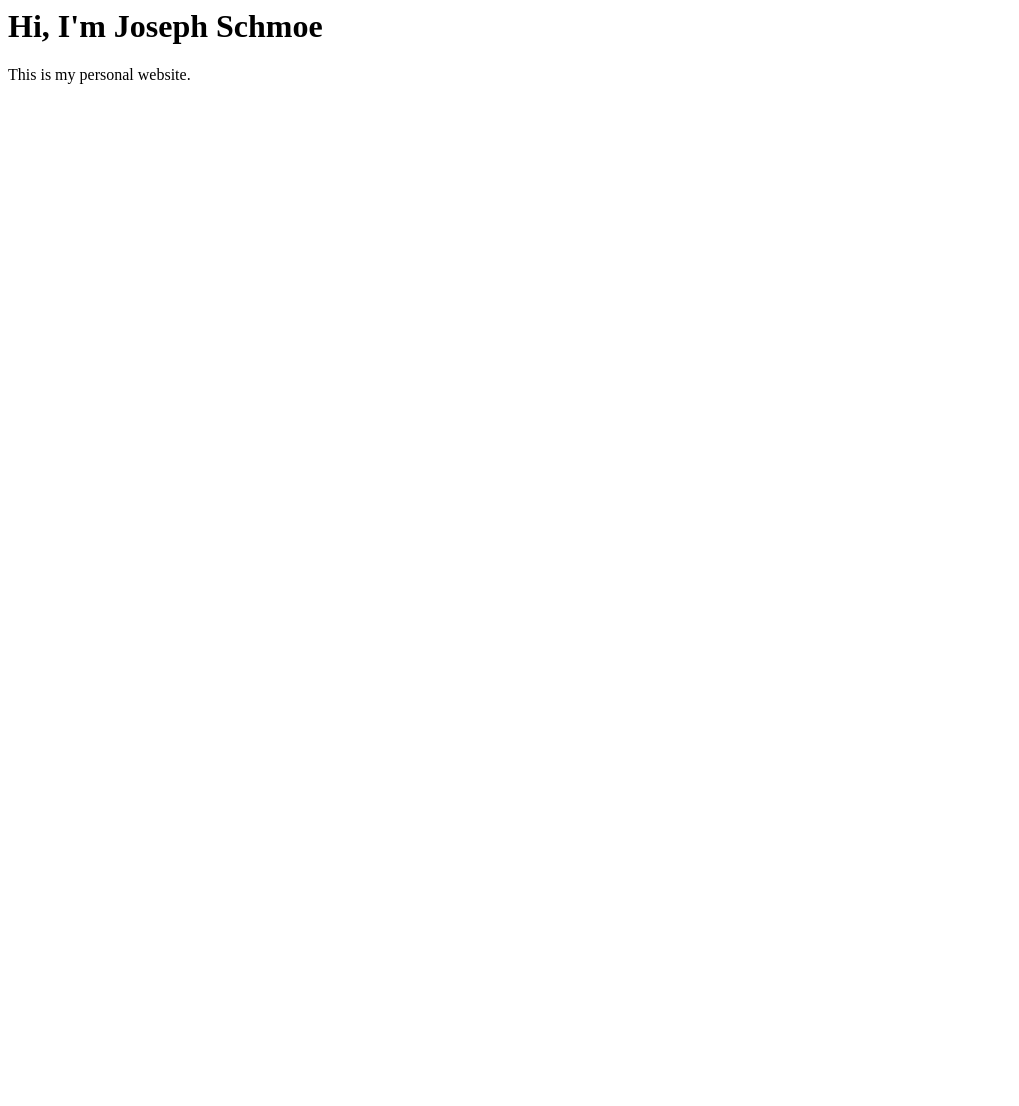
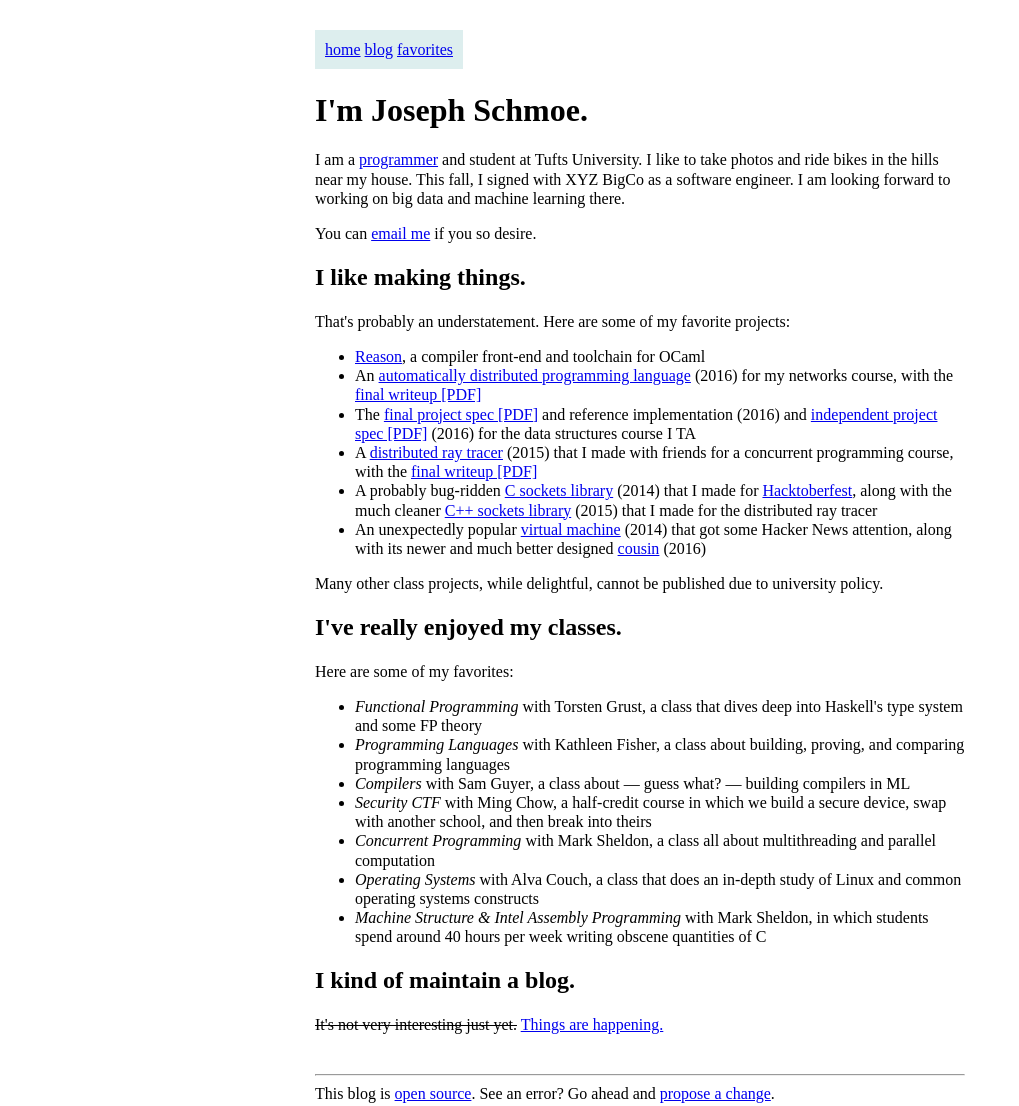
Before and after one commit to tekknolagi/schmoejoseph.com, a plain HTML site: page index.html in a window 1280 px wide. Shown: the whole page, without its empty margins (0-1019 px from the left). Before the commit the page ends 800 px from the top, so only its background shows below. Drawn offline with Linux system fonts and the light colour scheme.

Commit message:
Update to look better

```diff
--- /dev/null
+++ b/css/main.css
@@ -0,0 +1 @@
+body{font-family:serif}div.pagecontents{margin:20px auto 0px auto;max-width:650px;line-height:1.2;font-size:16px;padding:10px}div.navbar{display:inline-block;padding:10px;background-color:#DEE}div.post-date{display:inline-block;float:right;padding-left:10px;padding-right:20px}h1,h2,h2{line-height:1.2}aside{margin-top:-20px;margin-bottom:-10px;margin-left:20px;font-style:italic}code,pre{max-width:650px}pre{overflow:auto;word-wrap:normal;white-space:pre;display:block;padding:15px}div.footnotes ol{padding-left:0}a.newlink:after{content:"(new!)";padding-left:5px;color:red;font-style:italic;display:inline-block;text-decoration:none}footer hr{margin-top:40px}p code,li code{color:green}table{margin:15px 0;padding:0}table tr{border-top:1px solid #cccccc;background-color:white;margin:0;padding:0}table tr:nth-child(2n){background-color:#f8f8f8}table tr th{font-weight:bold;border:1px solid #cccccc;text-align:left;margin:0;padding:6px 13px}table tr td{border:1px solid #cccccc;text-align:left;margin:0;padding:6px 13px}table tr th :first-child,table tr td :first-child{margin-top:0}table tr th :last-child,table tr td :last-child{margin-bottom:0}
--- a/index.html
+++ b/index.html
@@ -1,11 +1,142 @@
-<html>
+
+<!DOCTYPE html>
+<html lang="en">
   <head>
-        <title>Joseph Schmoe's personal website</title>
+        <meta charset="utf-8">
+    <meta name="viewport" content="width=device-width, initial-scale=1">
+    <meta name="author" content="Joseph Schmoe" />
+    <meta name="author" content="Joseph Schmoe" />
+    <meta name="contact" content="joe@schmoejoseph.com" />
+    <meta name="description" content="Joseph Schmoe's personal website." />
+    <meta name="keywords" content="joe schmoe, joseph schmoe, programming, computer science, compsci, website" />
+    <meta name="generator" content="Jekyll" />
+    <meta name="language" content="English" />
+    <meta name="og:type" content="website" />
+    <!-- Begin Jekyll SEO tag v2.3.0 -->
+<title>Joseph Schmoe | Joseph Schmoe’s personal website and blog</title>
+<meta property="og:title" content="Joseph Schmoe" />
+<meta name="author" content="Joseph Schmoe" />
+<meta property="og:locale" content="en_US" />
+<meta name="description" content="Joseph Schmoe’s personal website and blog" />
+<meta property="og:description" content="Joseph Schmoe’s personal website and blog" />
+<link rel="canonical" href="https://schmoejoseph.com/" />
+<meta property="og:url" content="https://schmoejoseph.com/" />
+<meta property="og:site_name" content="Joseph Schmoe" />
+<meta name="twitter:card" content="summary" />
+<meta name="twitter:site" content="@jschmoe" />
+<meta name="twitter:creator" content="@Joseph Schmoe" />
+<script type="application/ld+json">
+{"name":"Joseph Schmoe","description":"Joseph Schmoe’s personal website and blog","author":{"@type":"Person","name":"Joseph Schmoe"},"@type":"WebSite","url":"https://schmoejoseph.com/","image":null,"publisher":null,"headline":"Joseph Schmoe","dateModified":null,"datePublished":null,"sameAs":null,"mainEntityOfPage":null,"@context":"http://schema.org"}</script>
+<!-- End Jekyll SEO tag -->
+
+    <link rel='shortcut icon' type='image/x-icon' href='/favicon.ico' />
+
+    <link rel="stylesheet" type="text/css" href="/css/main.css" />
+    <link rel="alternate" type="application/rss+xml" title="Blog" href="https://schmoejoseph.com/feed.xml" />
   </head>
   <body>
-        <h1>Hi, I'm Joseph Schmoe</h1>
+    <div class="pagecontents">
+        <div class="navbar">
+  <a href="/">home</a>
+  <a href="/blog/">blog</a>
+  <a href="/favorites/">favorites</a>
+</div>
+
+        <h2></h2>
+        <div class="container">
+            <h1>I'm Joseph Schmoe.</h1>
 <p>
-        This is my personal website.
+I am a <a href="https://github.com/jschmoe">programmer</a> and student at
+Tufts University. I like to take photos and ride bikes in the hills near my
+house. This fall, I signed with XYZ BigCo as a software engineer. I am looking
+forward to working on big data and machine learning there.
 </p>
+<p>
+You can <a href="mailto:contact@schmoejoseph.com">email me</a> if you so
+desire.
+</p>
+
+<h2>I like making things.</h2>
+<p>
+That's probably an understatement. Here are some of my favorite projects:
+<ul>
+    <li><a href="https://facebook.github.io/reason/">Reason</a>, a compiler
+        front-end and toolchain for OCaml
+    </li>
+    <li>
+        An <a href="https://github.com/jschmoe/distlisp">automatically
+            distributed programming language</a> (2016) for my networks course,
+        with the <a href="/resources/comp112-writeup.pdf">final writeup [PDF]</a>
+    </li>
+    <li>
+        The <a href="/resources/comp15-homework6.pdf">final project
+            spec [PDF]</a> and reference implementation
+        (2016) and <a href="/resources/comp15-independent.pdf">independent
+            project spec [PDF]</a> (2016) for the data structures course I TA
+    </li>
+    <li>
+        A <a href="https://github.com/TheiaRT/tracer">distributed ray
+            tracer</a> (2015) that I made with friends for a concurrent
+        programming course, with
+        the <a href="/resources/comp50-writeup.pdf">final writeup [PDF]</a>
+    </li>
+    <li>
+        A probably bug-ridden <a href="https://github.com/jschmoe/ssock">C
+            sockets library</a> (2014) that I made
+        for <a href="https://hacktoberfest.digitalocean.com">Hacktoberfest</a>,
+        along with the much
+        cleaner <a href="https://github.com/TheiaRT/libiris">C++ sockets
+            library</a> (2015) that I made for the distributed ray tracer
+    </li>
+    <li>
+        An unexpectedly
+        popular <a href="https://github.com/jschmoe/carp">virtual machine</a>
+        (2014) that got some Hacker News attention, along with its newer and
+        much better designed
+        <a href="https://github.com/RabbitVM/rabbit">cousin</a> (2016)
+    </li>
+</ul>
+
+Many other class projects, while delightful, cannot be published due to
+university policy.
+</p>
+
+<h2>I've really enjoyed my classes.</h2>
+<p>
+Here are some of my favorites:
+<ul>
+
+    <li><i>Functional Programming</i> with Torsten Grust, a class that dives deep into Haskell's type system and some FP theory</li>
+
+    <li><i>Programming Languages</i> with Kathleen Fisher, a class about building, proving, and comparing programming languages</li>
+
+    <li><i>Compilers</i> with Sam Guyer, a class about &mdash; guess what? &mdash; building compilers in ML</li>
+
+    <li><i>Security CTF</i> with Ming Chow, a half-credit course in which we build a secure device, swap with another school, and then break into theirs</li>
+
+    <li><i>Concurrent Programming</i> with Mark Sheldon, a class all about multithreading and parallel computation</li>
+
+    <li><i>Operating Systems</i> with Alva Couch, a class that does an in-depth study of Linux and common operating systems constructs</li>
+
+    <li><i>Machine Structure &amp; Intel Assembly Programming</i> with Mark Sheldon, in which students spend around 40 hours per week writing obscene quantities of C</li>
+
+</ul>
+</p>
+
+<h2>I kind of maintain a blog.</h2>
+<p>
+<del>It's not very interesting just yet.</del> <a href="/blog/">Things are
+    happening.</a>
+</p>
+
+        </div>
+            <footer>
+      <hr>
+      This blog is <a href="https://github.com/jschmoe/tekknolagi.github.com">open source</a>.
+      See an error? Go ahead and
+      <a href="https://github.com/jschmoe/tekknolagi.github.com/edit/master/index.html" title="Help improve index.html">propose a change</a>.
+    </footer>
+
+    </div>
   </body>
 </html>
```
Lines whose indentation alone changed are shown as unchanged.
